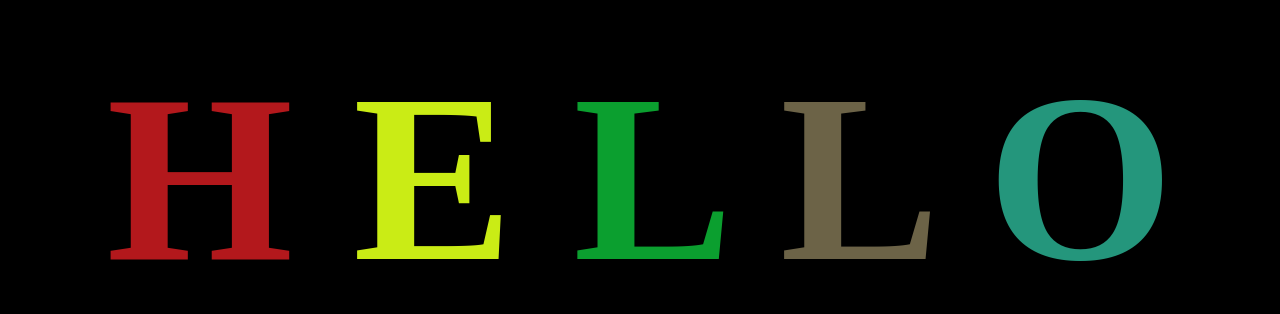
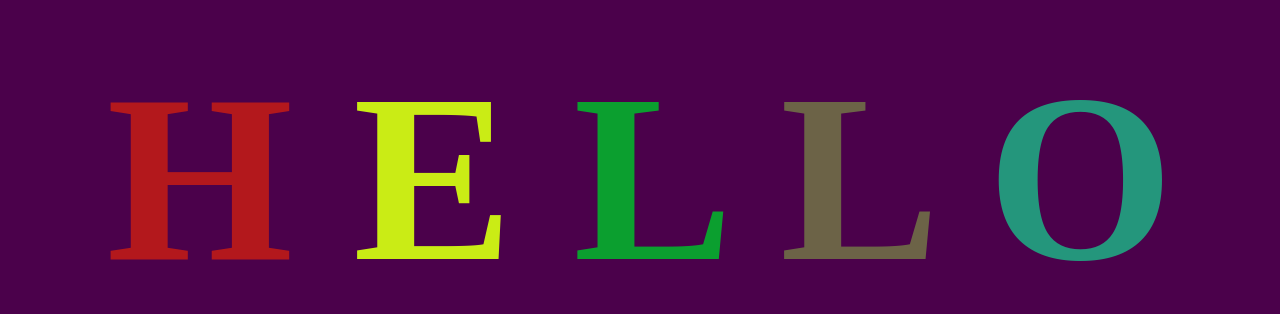
Before and after one commit to WillH22/GitHubPractice, a plain HTML site: page index.html in a window 1280 px wide. Shown: the part 230-544 px from the top of the page. Drawn offline with Linux system fonts and the light colour scheme.

Commit message:
changed background color to purple

```diff
--- a/app.css
+++ b/app.css
@@ -3,7 +3,7 @@ body{
     justify-content: center;
     align-items: center;
     height: 100vh;
-    background-color: black;
+    background-color: rgb(75, 1, 75);
 }
 
 h1{
```
